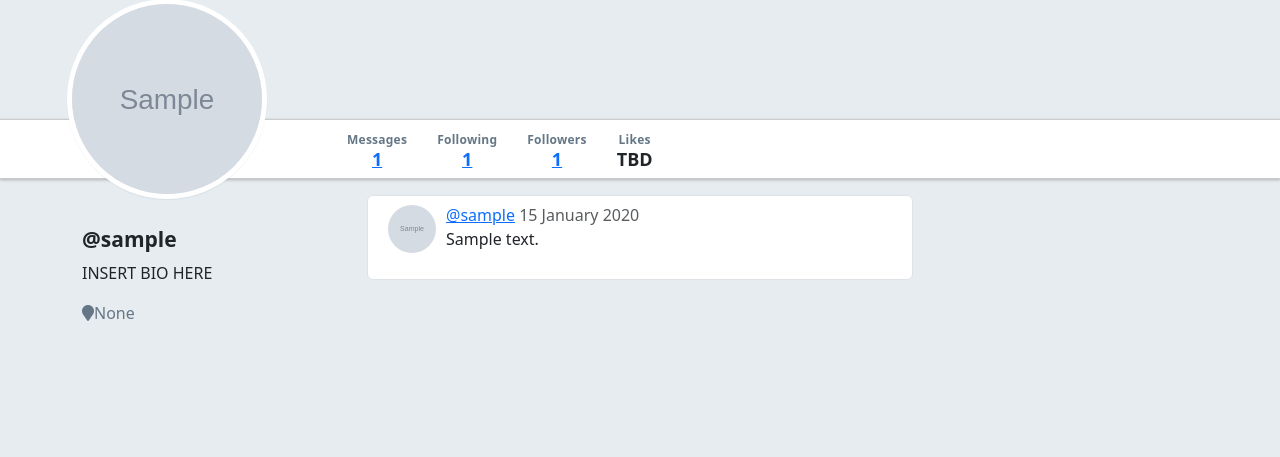
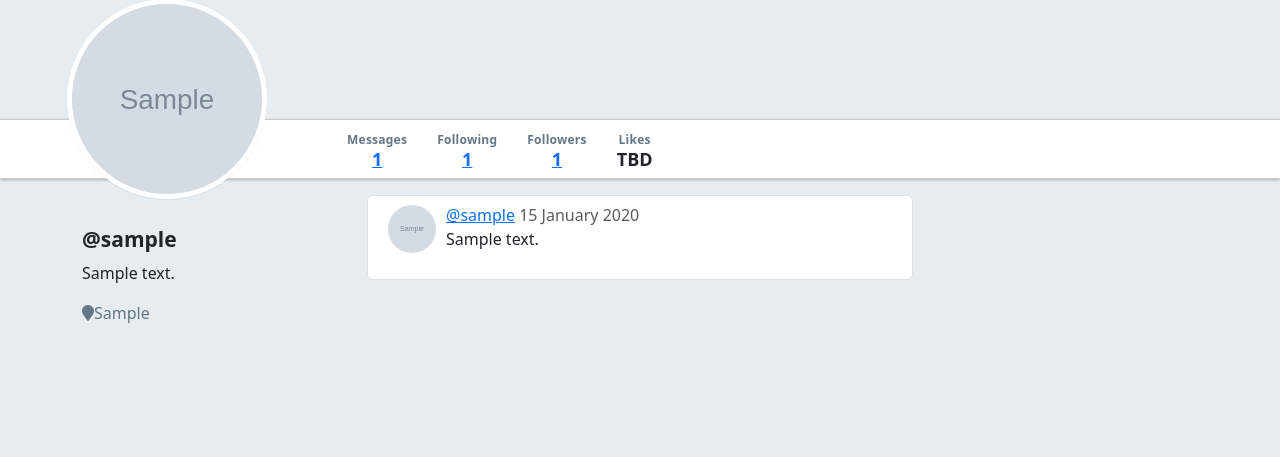
Before and after one commit to giuliana5/warbler, a Flask app: page /users/1 in a window 1280 px wide. Shown: the part 287-744 px from the top of the page. Run offline with Flask 2, Linux system fonts and the light colour scheme; tables that the repository leaves empty hold one stand-in row (values such as "Sample post"); grey boxes marked "Sample" are stand-in pictures; some libraries are stand-ins or nearby versions.

Commit message:
Display location, bio, & header image in user profile.

```diff
--- a/templates/users/detail.html
+++ b/templates/users/detail.html
@@ -2,7 +2,11 @@
 
 {% block content %}
 
-<div id="warbler-hero" class="full-width"></div>
+<div id="warbler-hero" class="full-width">
+  {% if user.header_img_url %}
+  <img src="{{ user.header_img_url }}" alt="Header image for {{ user.username }}" class="img-fluid h-100 w-100">
+  {% endif %}
+</div>
 <img src="{{ user.image_url }}" alt="Image for {{ user.username }}" id="profile-avatar">
 <div class="row full-width">
   <div class="container">
@@ -58,8 +62,8 @@
 <div class="row">
   <div class="col-sm-3">
     <h4 id="sidebar-username">@{{ user.username }}</h4>
-    <p>INSERT BIO HERE</p>
-    <p class="user-location"><span class="fa fa-map-marker"></span>None</p>
+    <p>{{ user.bio or '' }}</p>
+    <p class="user-location"><span class="fa fa-map-marker"></span>{{ user.location or ' N/A' }}</p>
   </div>
 
   {% block user_details %}
```
